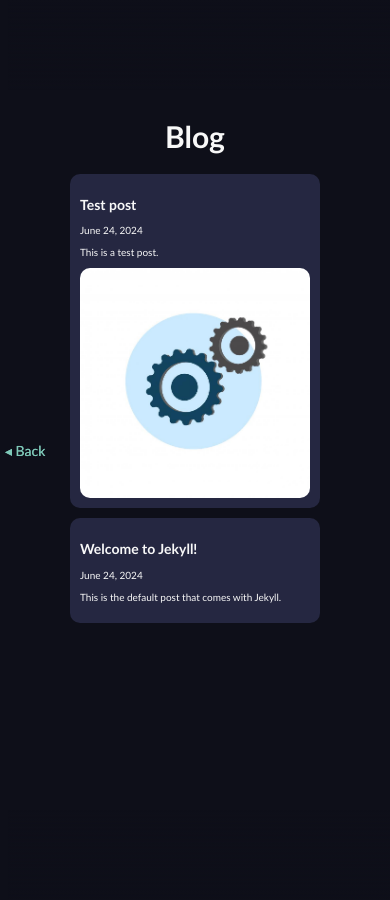
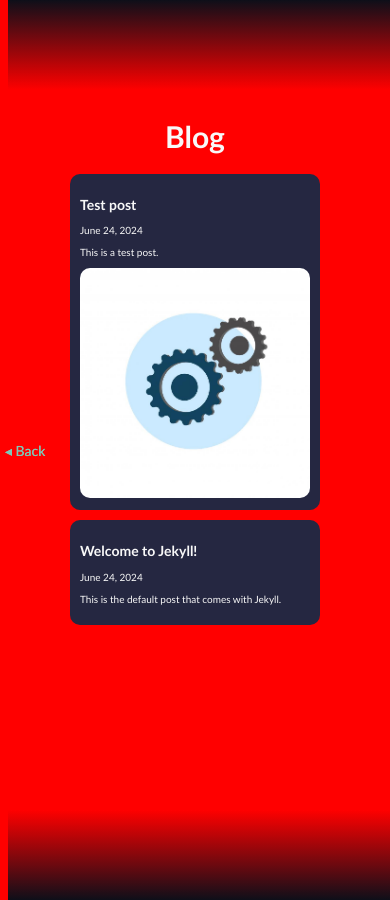
Before and after one commit to liamb09/blog, a Jekyll site: the page built from index.markdown, in a window 390 px wide. Built offline with Jekyll 4.4.1, drawn with Linux system fonts in a browser that asks for light colours.

Commit message:
Update media queries for mobile

```diff
--- a/_layouts/home.html
+++ b/_layouts/home.html
@@ -1,8 +1,8 @@
----
----
+<!DOCTYPE html>
 
 <head>
-    <link rel="stylesheet" href="assets/css/homeStyles.css" />
+    <link rel="stylesheet" href="{{ '/assets/css/homeStyles.css' | relative_url }}" />
+    <meta name="viewport" content="width=device-width, initial-scale=1.0, shrink-to-fit=no">
 </head>
 
 {% include header.html %}
--- a/_layouts/post.html
+++ b/_layouts/post.html
@@ -1,9 +1,7 @@
----
-
----
+<!DOCTYPE html>
 
 <head>
-    <link rel="stylesheet" href="/blog/assets/css/postStyles.css" />
+    <link rel="stylesheet" href="{{ '/assets/css/postStyles.css' | relative_url }}" />
 </head>
 
 {% include header.html %}
--- a/assets/css/homeStyles.css
+++ b/assets/css/homeStyles.css
@@ -25,7 +25,7 @@ button {
 }
 
 .back-button {
-    color: var(--primary);
+    color: red;
     top: 50%;
     left: .5rem;
     transform: translate(0%, -50%);
@@ -97,38 +97,15 @@ button {
 @media (max-width: 480px) {
     html {
         font-size: 10px;
+        background-color: red;
     }
 
-    .sidebar {
-        display: flex;
-        left: 50%;
+    .back-button {
+        color: red;
+        /* left: 50%;
         transform: translate(-50%, 0%);
         -ms-transform: translate(-50%, 0%);
-        gap: .5rem;
-        top: .5rem;
-    }
-
-    .home-link {
-        margin-top: .5rem !important;
-    }
-
-    .name-container > h1 {
-        line-height: 6rem;
-    }
-
-    .name-container {
-        padding: 0;
-        width: 100%;
-    }
-
-    .name-container > h1 {
-        font-size: 6rem;
-        margin: 0 auto;
-        text-align: center;
-    }
-
-    #dialog-details > p {
-        width: calc(100% - 4rem);
+        top: .5rem; */
     }
 
     #blog-list-item {
```
Also changed, not shown: assets/css/postStyles.css (+28 -4 lines).
